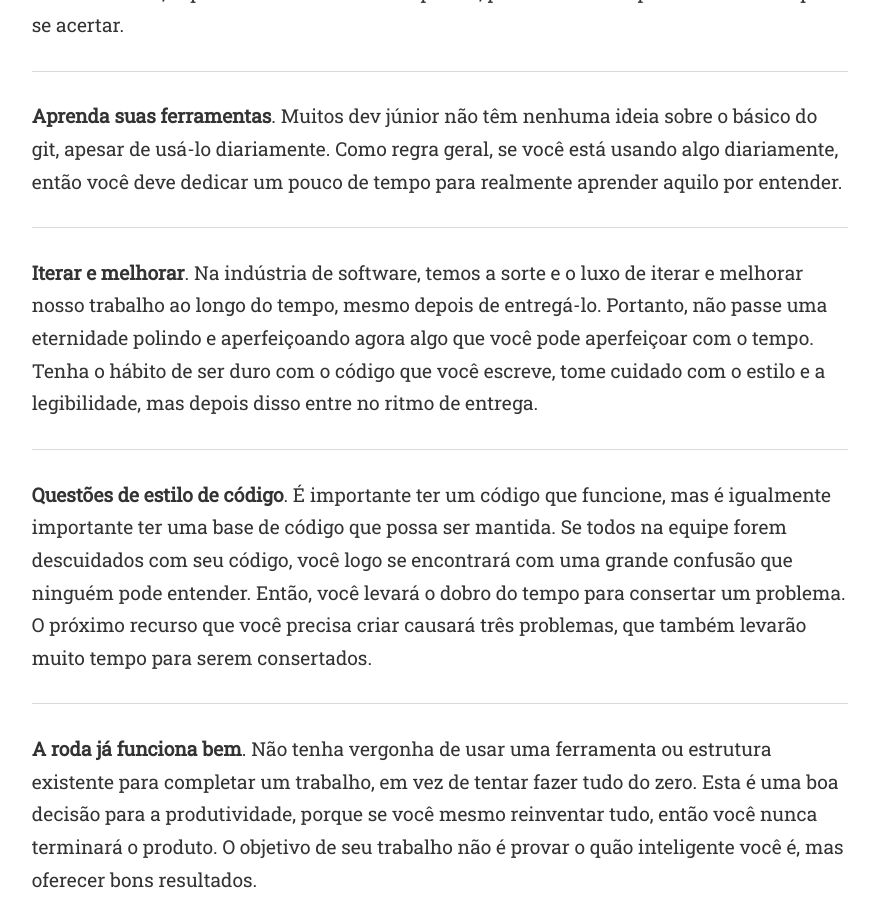
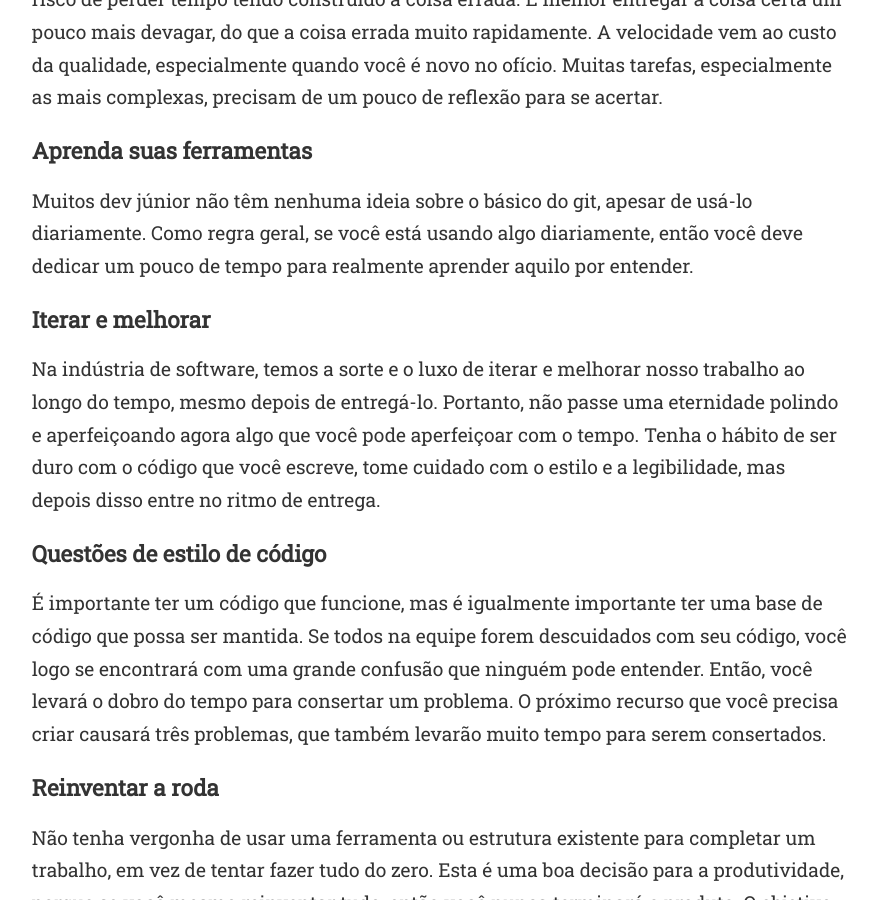
Before and after one commit to gio-bon/MyDigitalGarden, a Jekyll site: the page built from _notes/coisas-não-ensinam-escola-software.md, in a window 1280 px wide and 900 px high, scrolled down 2115 px. Shown: the whole window, without its empty margins (45-922 px from the left). Built offline with Jekyll 4.4.1, drawn with Linux system fonts in a browser that asks for light colours; some of the changed text lies outside the part shown.

Commit message:
títulos

```diff
--- a/_notes/coisas-não-ensinam-escola-software.md
+++ b/_notes/coisas-não-ensinam-escola-software.md
@@ -6,78 +6,81 @@ title: Coisas que não ensinam na escola de software
 
 Se trata de uma coleção das coisas que é mais valioso saber, quando se está começando.
 
-**Você é um desenvolvedor?** (Quando alguém ainda não sabe se é digno de ser chamado de desenvolvedor). Se você está escrevendo código e construindo coisas, então você é um desenvolvedor. Não há exame de admissão, não há documentos oficiais e não há nenhum engenheiro feiticeiro sênior que possa considerá-lo digno ou não. Se você decidir ser um desenvolvedor e trabalhar em seu ofício, então você é um.
+### Você é um desenvolvedor?
+(Quando alguém ainda não sabe se é digno de ser chamado de desenvolvedor). Se você está escrevendo código e construindo coisas, então você é um desenvolvedor. Não há exame de admissão, não há documentos oficiais e não há nenhum engenheiro feiticeiro sênior que possa considerá-lo digno ou não. Se você decidir ser um desenvolvedor e trabalhar em seu ofício, então você é um.
 
 Como desenvolvedor você também passará muito tempo lendo, conversando e planejando com sua equipe, apagando código, refatorando código, testando e corrigindo bugs. Não são coisas mostradas nos filmes, mas são igualmente importantes.
 
----
-**Padrões de equipe**. Em uma equipe, é importante ter consistência nos estilos de código, pois ajuda a equipe a ser produtiva. Entre outras coisas, diminui o atrito para qualquer um mergulhar em qualquer parte da base de códigos e começar a trabalhar sem primeiro ter que se ajustar a novos estilos e sintaxe.
+### Padrões de equipe
+Em uma equipe, é importante ter consistência nos estilos de código, pois ajuda a equipe a ser produtiva. Entre outras coisas, diminui o atrito para qualquer um mergulhar em qualquer parte da base de códigos e começar a trabalhar sem primeiro ter que se ajustar a novos estilos e sintaxe.
 
----
-**O básico é importante**. Como qualquer tópico, a engenharia de software tem um conjunto de tópicos e habilidades realmente fundamentais. Ter um bom controle sobre as coisas básicas, tais como loops, condições de controle, estruturas de dados (etc...) realmente fará uma diferença, e permitirá que você se sobressaia em quase qualquer situação. Especialmente em entrevistas de trabalho.
+### O básico é importante
+Como qualquer tópico, a engenharia de software tem um conjunto de tópicos e habilidades realmente fundamentais. Ter um bom controle sobre as coisas básicas, tais como loops, condições de controle, estruturas de dados (etc...) realmente fará uma diferença, e permitirá que você se sobressaia em quase qualquer situação. Especialmente em entrevistas de trabalho.
 Como um júnior, geralmente não se espera que você tenha conhecimentos muito específicos. Mas espera-se que você tenha um bom domínio sobre o básico.
 
----
-**Fazer perguntas**. Se você não fizer perguntas, então estará trabalhando com conhecimento limitado, e será muito lento ou muito errado. Você não será julgado por fazer perguntas, mas poderá ser julgado por ter um resultado ruim quando você poderia ter feito apenas uma simples pergunta. Espera-se que os devs júnior não saibam tudo, mas espera-se que você aprenda rapidamente e obtenha orientação de membros seniores rapidamente.
+### Fazer perguntas
+Se você não fizer perguntas, então estará trabalhando com conhecimento limitado, e será muito lento ou muito errado. Você não será julgado por fazer perguntas, mas poderá ser julgado por ter um resultado ruim quando você poderia ter feito apenas uma simples pergunta. Espera-se que os devs júnior não saibam tudo, mas espera-se que você aprenda rapidamente e obtenha orientação de membros seniores rapidamente.
 
----
-**Não sabendo**. A confiança vem quando você finalmente percebe que é impossível saber tudo, mas você sabe que pode aprender e se adaptar rapidamente.
+### Não sabendo
+A confiança vem quando você finalmente percebe que é impossível saber tudo, mas você sabe que pode aprender e se adaptar rapidamente.
 
----
-**A síndrome do Impostor**. Quase todos que são inteligentes em algum momento sentem que não sabem o suficiente, e que são de alguma forma inferiores. A síndrome do impostor é um sentimento que atinge qualquer um que esteja razoavelmente consciente de si mesmo e que esteja se esforçando para fazer coisas novas, para melhorar a si mesmo. Em outras palavras, se você for inteligente, ambicioso e bem-sucedido, terá que lidar com isso em algum momento.
+### A síndrome do Impostor
+Quase todos que são inteligentes em algum momento sentem que não sabem o suficiente, e que são de alguma forma inferiores. A síndrome do impostor é um sentimento que atinge qualquer um que esteja razoavelmente consciente de si mesmo e que esteja se esforçando para fazer coisas novas, para melhorar a si mesmo. Em outras palavras, se você for inteligente, ambicioso e bem-sucedido, terá que lidar com isso em algum momento.
 
----
-**Se comparando**. Não importa onde estejamos, estamos sempre olhando para cima e pensando que estamos atrasados. Não se trata de dinheiro. O mesmo vale para o progresso, as habilidades, seu título e seu nível de atuação.
+### Se comparando
+Não importa onde estejamos, estamos sempre olhando para cima e pensando que estamos atrasados. Não se trata de dinheiro. O mesmo vale para o progresso, as habilidades, seu título e seu nível de atuação.
 
----
-**Espere um minuto**. Certifique-se de compreender primeiro o problema e a tarefa, caso contrário você corre o risco de perder tempo tendo construído a coisa errada. É melhor entregar a coisa certa um pouco mais devagar, do que a coisa errada muito rapidamente. A velocidade vem ao custo da qualidade, especialmente quando você é novo no ofício. Muitas tarefas, especialmente as mais complexas, precisam de um pouco de reflexão para se acertar.
+### Espere um minuto
+Certifique-se de compreender primeiro o problema e a tarefa, caso contrário você corre o risco de perder tempo tendo construído a coisa errada. É melhor entregar a coisa certa um pouco mais devagar, do que a coisa errada muito rapidamente. A velocidade vem ao custo da qualidade, especialmente quando você é novo no ofício. Muitas tarefas, especialmente as mais complexas, precisam de um pouco de reflexão para se acertar.
 
----
-**Aprenda suas ferramentas**. Muitos dev júnior não têm nenhuma ideia sobre o básico do git, apesar de usá-lo diariamente. Como regra geral, se você está usando algo diariamente, então você deve dedicar um pouco de tempo para realmente aprender aquilo por entender.
+### Aprenda suas ferramentas
+Muitos dev júnior não têm nenhuma ideia sobre o básico do git, apesar de usá-lo diariamente. Como regra geral, se você está usando algo diariamente, então você deve dedicar um pouco de tempo para realmente aprender aquilo por entender.
 
----
-**Iterar e melhorar**. Na indústria de software, temos a sorte e o luxo de iterar e melhorar nosso trabalho ao longo do tempo, mesmo depois de entregá-lo. Portanto, não passe uma eternidade polindo e aperfeiçoando agora algo que você pode aperfeiçoar com o tempo. Tenha o hábito de ser duro com o código que você escreve, tome cuidado com o estilo e a legibilidade, mas depois disso entre no ritmo de entrega.
+### Iterar e melhorar
+Na indústria de software, temos a sorte e o luxo de iterar e melhorar nosso trabalho ao longo do tempo, mesmo depois de entregá-lo. Portanto, não passe uma eternidade polindo e aperfeiçoando agora algo que você pode aperfeiçoar com o tempo. Tenha o hábito de ser duro com o código que você escreve, tome cuidado com o estilo e a legibilidade, mas depois disso entre no ritmo de entrega.
 
----
-**Questões de estilo de código**. É importante ter um código que funcione, mas é igualmente importante ter uma base de código que possa ser mantida. Se todos na equipe forem descuidados com seu código, você logo se encontrará com uma grande confusão que ninguém pode entender. Então, você levará o dobro do tempo para consertar um problema. O próximo recurso que você precisa criar causará três problemas, que também levarão muito tempo para serem consertados.
+### Questões de estilo de código
+É importante ter um código que funcione, mas é igualmente importante ter uma base de código que possa ser mantida. Se todos na equipe forem descuidados com seu código, você logo se encontrará com uma grande confusão que ninguém pode entender. Então, você levará o dobro do tempo para consertar um problema. O próximo recurso que você precisa criar causará três problemas, que também levarão muito tempo para serem consertados.
 
----
-**A roda já funciona bem**. Não tenha vergonha de usar uma ferramenta ou estrutura existente para completar um trabalho, em vez de tentar fazer tudo do zero. Esta é uma boa decisão para a produtividade, porque se você mesmo reinventar tudo, então você nunca terminará o produto. O objetivo de seu trabalho não é provar o quão inteligente você é, mas oferecer bons resultados.
+### Reinventar a roda
+Não tenha vergonha de usar uma ferramenta ou estrutura existente para completar um trabalho, em vez de tentar fazer tudo do zero. Esta é uma boa decisão para a produtividade, porque se você mesmo reinventar tudo, então você nunca terminará o produto. O objetivo de seu trabalho não é provar o quão inteligente você é, mas oferecer bons resultados.
 
----
-**Simplicidade é a chave.** Há muitos princípios de engenharia de software, que são muito importantes. Você deve se esforçar para aprendê-los e colocá-los em prática com seu trabalho. Mantenha sua base de código mais simples. Introduza nova complexidade só porque pode não é necessariamente o caminho certo. Procure o equilíbrio e busque a simplicidade. Depois, use seu melhor julgamento.
+### Simplicidade é a chave
+
+Há muitos princípios de engenharia de software, que são muito importantes. Você deve se esforçar para aprendê-los e colocá-los em prática com seu trabalho. Mantenha sua base de código mais simples. Introduza nova complexidade só porque pode não é necessariamente o caminho certo. Procure o equilíbrio e busque a simplicidade. Depois, use seu melhor julgamento.
+
 Para que você não precise criar complexidade prematuramente, saia que ela virá sempre com o tempo e o tamanho. De início mantenha as coisas o mais simples possível, enquanto ainda cumpre seus objetivos.
 
----
-**Aprender fazendo, não observando**. O aprendizado não acontece enquanto se assiste a tutoriais ou leituras, acontece enquanto você está fazendo. É útil, e até mesmo necessário usar recursos de aprendizagem para compreender coisas novas, mas tenha certeza de que você está colocando em prática também. Desta forma, as lições persistirão melhor em sua mente e você acumulará alguma experiência fazendo isso de verdade.
+### Aprender fazendo, não observando
+O aprendizado não acontece enquanto se assiste a tutoriais ou leituras, acontece enquanto você está fazendo. É útil, e até mesmo necessário usar recursos de aprendizagem para compreender coisas novas, mas tenha certeza de que você está colocando em prática também. Desta forma, as lições persistirão melhor em sua mente e você acumulará alguma experiência fazendo isso de verdade.
 
----
-**Comunicação**. Não se deve comunicar da mesma forma como quando se está contando uma história: começando no início, compartilhando todas as coisas que aconteceram ao longo do caminho, e eventualmente terminando com um ponto final. No mundo profissional, ninguém tem tempo para isso.
+### Comunicação
+Não se deve comunicar da mesma forma como quando se está contando uma história: começando no início, compartilhando todas as coisas que aconteceram ao longo do caminho, e eventualmente terminando com um ponto final. No mundo profissional, ninguém tem tempo para isso.
 
 Seja objetivo por dar a resposta imediatamente e, em seguida, complemente com quaisquer detalhes importantes. A pessoa lhe perguntará se precisa saber mais.
 Fale sobre coisas com as quais você está confuso, lutando, ou se algo em que você está trabalhando está demorando mais do que o esperado. Mantenha todos no circuito, especialmente seu gerente ou mentor. Ninguém o julgará por falar de coisas, mas se você luta silenciosamente, pode parecer ainda pior!
 
 É claro, dê a si mesmo tempo para descobrir as coisas por si mesmo. É importante aprender como lidar com as coisas sozinho também, mas tente encontrar o equilíbrio certo entre lidar com o assunto sozinho e obter ajuda para permanecer produtivo. O pior cenário é quando você sente que está enfrentando um problema sozinho.
 
----
-**Em caso de dúvida, comunique-se demais**. Quando as coisas não estão claras, ou você é novo, é uma boa ideia simplesmente se comunicar demais. Compartilhe o que você planeja trabalhar primeiro, como você planeja abordá-lo, o que você acha que será um desafio e quando você planeja fazê-lo. Compartilhe tudo.
+### Em caso de dúvida, comunique-se demais
+Quando as coisas não estão claras, ou você é novo, é uma boa ideia simplesmente se comunicar demais. Compartilhe o que você planeja trabalhar primeiro, como você planeja abordá-lo, o que você acha que será um desafio e quando você planeja fazê-lo. Compartilhe tudo.
 
 Quando você está se comunicando demais, o que você realmente está fazendo é criar oportunidades para que seu gerente, seu mentor ou sua equipe corrijam você. À medida que você fica mais confortável com seu trabalho, você provavelmente pode relaxar com seu excesso de comunicação. Mas você pode voltar a ele sempre que sentir que há ambiguidade ou incerteza.
 
----
-**A regra dos 10 segundos**. Quando você estiver escrevendo uma carta de apresentação, ou criando seu CV, sempre assuma que o leitor lhe dará no máximo dez segundos de seu tempo. Talvez até menos. Nesses dez segundos, você precisa convencê-los a lhe dar mais um minuto. E, nesse minuto, você precisa convencê-los a lhe dar 10 minutos, depois um telefonema, uma entrevista e, finalmente, um emprego.
+### A regra dos 10 segundos
+Quando você estiver escrevendo uma carta de apresentação, ou criando seu CV, sempre assuma que o leitor lhe dará no máximo dez segundos de seu tempo. Talvez até menos. Nesses dez segundos, você precisa convencê-los a lhe dar mais um minuto. E, nesse minuto, você precisa convencê-los a lhe dar 10 minutos, depois um telefonema, uma entrevista e, finalmente, um emprego.
 
 Assim, não deixe nossas informações mais importantes até o final. Certifique-se de colocar seus pontos mais importantes no topo. Esses pontos devem ser suficientemente convincentes para fazer o leitor querer ver mais. Depois, você pode elaborar com detalhes adicionais.
 
 O que é informação importante? Informações que são diretamente relevantes para o trabalho ao qual você está se candidatando, e informações que mostram que você é qualificado e interessante.
 
----
-**Página de perfil online**. As páginas de perfil online são uma grande ideia, e muito comuns hoje em dia. Se você está trabalhando em tecnologia, você deve ter uma.
+### Página de perfil online
+As páginas de perfil online são uma grande ideia, e muito comuns hoje em dia. Se você está trabalhando em tecnologia, você deve ter uma.
 
 Em sua página, você deve colocar diretamente todas as informações mais importantes. Você pode fazer um link para uma versão para download de seu CV.
 
----
-**Entrevistas**, há apenas quatro coisas que são mais críticas:
+### Entrevistas
+Há apenas quatro coisas que são mais críticas:
 
 *Comunicação*: Pratique falando claramente, faça contato visual, e seja amigável. Em muitas empresas, não importa quem você é se não conseguir manter uma conversa básica.
 
```
Also changed, not shown: other parts of _notes/coisas-não-ensinam-escola-software.md (+2 -2 lines).
